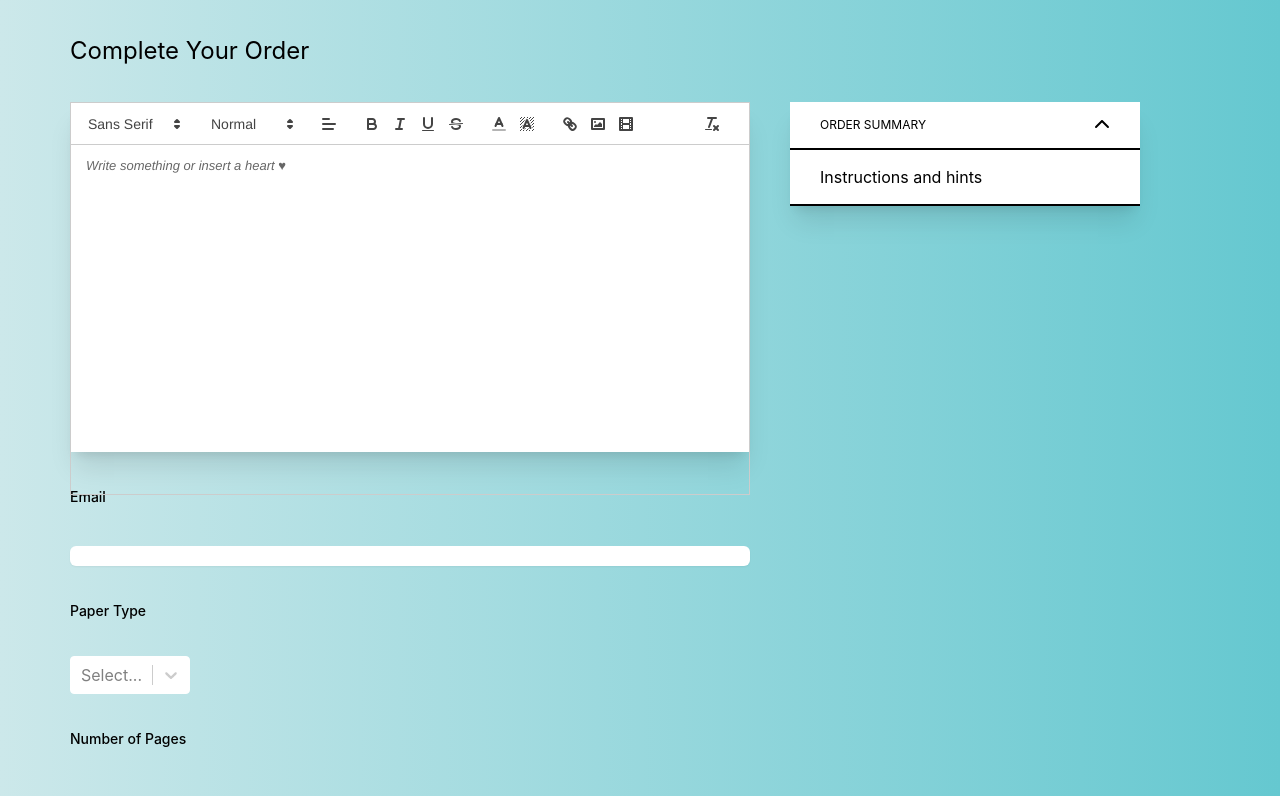
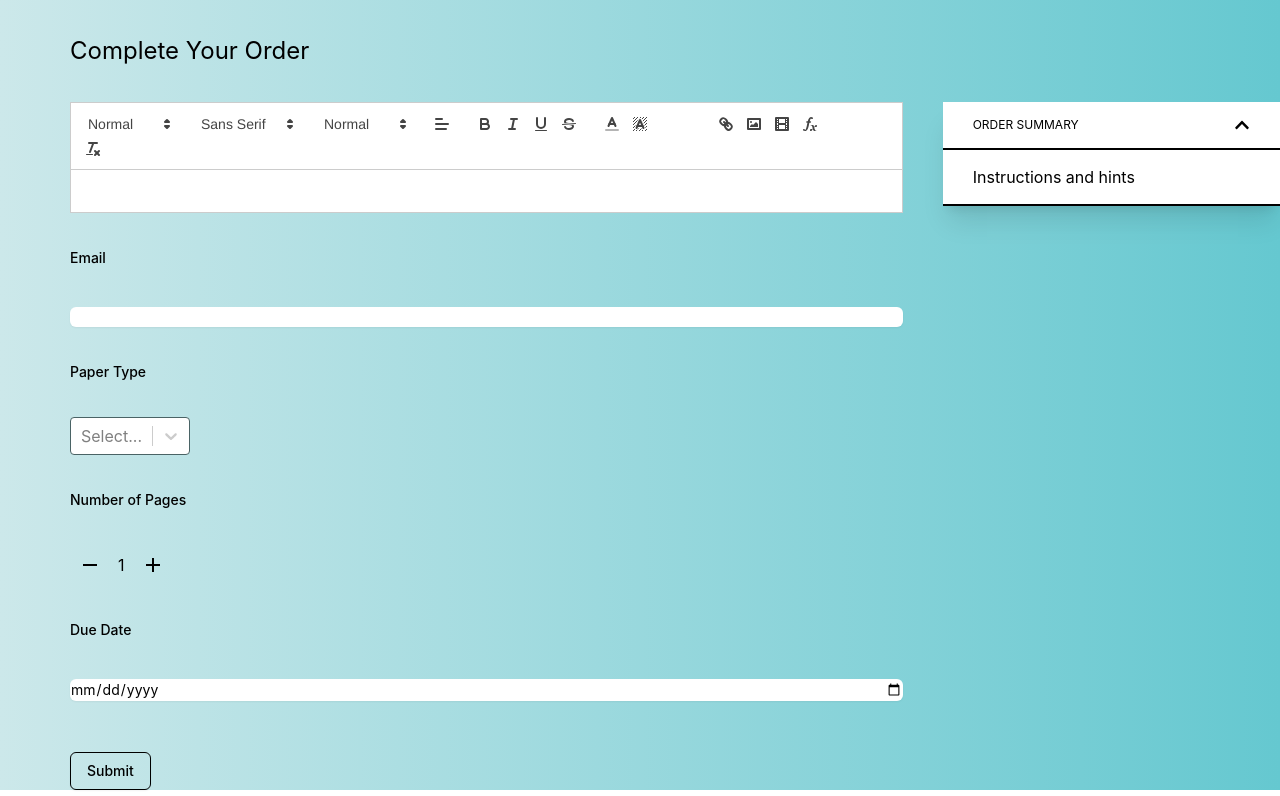
Before and after one commit to Dennis7456/anyday-frontend, a React (Create React App) app: page /complete-registration in a window 1280 px wide. Shown: the top 796 px of the page. Built offline with nearby package versions, Linux system fonts and the light colour scheme.

Commit message:
build: complete your order

```diff
--- a/package.json
+++ b/package.json
@@ -22,6 +22,8 @@
     "framer-motion": "^11.3.2",
     "graphql": "^16.8.1",
     "js-cookie": "^3.0.5",
+    "quill": "^2.0.2",
+    "quill-delta": "^5.1.0",
     "react": "^18.2.0",
     "react-dom": "^18.2.0",
     "react-helmet": "^6.1.0",
--- a/src/pages/CompleteRegistration/CompleteRegistration.css
+++ b/src/pages/CompleteRegistration/CompleteRegistration.css
@@ -1,5 +1,5 @@
-.editor-container {
-    max-width: 100%; /* Ensure it does not exceed the container's width */
-    overflow-wrap: break-word; /* Wrap long words to prevent horizontal scrolling */
-    word-wrap: break-word;
-  }
+/* .editor-container {
+  max-width: 100%;
+  overflow-wrap: break-word;
+  word-wrap: break-word;
+} */
--- a/src/pages/CompleteRegistration/CompleteRegistration.tsx
+++ b/src/pages/CompleteRegistration/CompleteRegistration.tsx
@@ -1,27 +1,20 @@
-import React, { useState, useEffect } from 'react'
+import React, { useState, useEffect, useRef } from 'react'
 import Select, { StylesConfig } from 'react-select'
 import ReactQuill from 'react-quill'
 import 'react-quill/dist/quill.snow.css'
 import Icon from '@mdi/react'
-import { FaChevronUp } from 'react-icons/fa6'
-// import { solid, regular } from '@fortawesome/fontawesome-svg-core/import.macro'
-import {
-  mdiPlus,
-  mdiMinus,
-  mdiFileUpload,
-  mdiFormatBold,
-  mdiFormatItalic,
-  mdiFormatUnderline,
-} from '@mdi/js'
+import { FaChevronUp } from 'react-icons/fa'
+import { mdiPlus, mdiMinus } from '@mdi/js'
 import axios from 'axios'
 import { getCookie } from 'src/utils/cookie'
 import './CompleteRegistration.css'
-import Editor from './Editor'
-import 'react-quill/dist/quill.snow.css'
-import { Quill } from 'react-quill'
-// import { FontAwesomeIcon } from '@fortawesome/react-fontawesome';
-import { motion } from 'framer-motion'
+import Delta from 'quill-delta'
+import { AnimatePresence, motion } from 'framer-motion'
 
+// Import Quill
+import Quill from 'quill'
+
+// Define PaperOption and UserData interfaces
 interface PaperOption {
   value: string
   label: string
@@ -46,6 +39,19 @@ const CompleteRegistration: React.FC = () => {
   const [showInstructions, setShowInstructions] = useState(false)
   const [rotate, setRotate] = useState(false)
 
+  const editorRef = useRef<ReactQuill | null>(null)
+
+  const handleFontSizeChange = (value: string | number) => {
+    if (editorRef.current) {
+      const quill = editorRef.current.getEditor()
+      if (value === 'small' || value === 'large' || value === 'huge') {
+        quill.format('size', value)
+      } else {
+        quill.format('size', false) // Remove font size
+      }
+    }
+  }
+
   const paperOptions: PaperOption[] = [
     { value: 'essay', label: 'Essay (any type)' },
     { value: 'admission_essay', label: 'Admission essay' },
@@ -57,13 +63,9 @@ const CompleteRegistration: React.FC = () => {
     control: (provided, state) => ({
       ...provided,
       boxShadow: state.isFocused ? '0 0 0 0px var(--focus-color)' : 'none',
-      borderColor: state.isFocused
-        ? 'var(--focus-color)'
-        : 'var(--border-color)',
+      borderColor: state.isFocused ? 'var(--focus-color)' : 'none',
       '&:hover': {
-        borderColor: state.isFocused
-          ? 'var(--focus-color)'
-          : 'var(--border-color)',
+        borderColor: state.isFocused ? 'var(--focus-color)' : 'none',
       },
       backgroundColor: 'var(--input-background)',
       color: 'var(--text-color)',
@@ -122,7 +124,67 @@ const CompleteRegistration: React.FC = () => {
     }
 
     fetchData()
-  }, []) // Empty dependency array ensures this runs once on mount
+  }, [])
+
+  useEffect(() => {
+    if (editorRef.current) {
+      const quill = editorRef.current.getEditor()
+
+      // Custom handler for heart emoji button
+      const customButton = document.createElement('button')
+      customButton.innerHTML = '❤️'
+      customButton.addEventListener('click', () => {
+        const cursorPosition = quill.getSelection()?.index || 0
+        quill.insertText(cursorPosition, '❤️', 'user')
+      })
+
+      const toolbar = quill.getModule('toolbar') as {
+        addHandler: (name: string, handler: () => void) => void
+      }
+      if (toolbar) {
+        toolbar.addHandler('emoji', () => {
+          // const toolbarContainer = toolbar.container;
+          // toolbarContainer.appendChild(customButton);
+          // Use Quill's DOM manipulation to find the toolbar container
+          const toolbarContainer = quill.container
+            .previousSibling as HTMLElement | null
+          const toolbarElement = toolbarContainer?.querySelector('./ql-toolbar')
+
+          // Custom handler for file insert button
+          toolbar.addHandler('file', () => {
+            const input = document.createElement('input')
+            input.setAttribute('type', 'file')
+            input.setAttribute('accept', '*') // Adjust accept attribute as needed
+            input.onchange = () => {
+              const file = input.files?.[0]
+              if (file) {
+                const range = quill.getSelection()
+                if (range) {
+                  const { index } = range
+                  quill.insertEmbed(index, 'file', file.name)
+                }
+              }
+            }
+            input.click()
+          })
+
+          if (toolbarElement) {
+            toolbarElement.appendChild(customButton)
+          }
+        })
+      }
+
+      const select = quill.container.querySelector(
+        '.ql-size select',
+      ) as HTMLSelectElement
+      if (select) {
+        select.addEventListener('change', () => {
+          const selectedValue = select.value
+          handleFontSizeChange(selectedValue)
+        })
+      }
+    }
+  }, [])
 
   const toggleShowInstructions = (): void => {
     if (content.length > 0) {
@@ -130,6 +192,7 @@ const CompleteRegistration: React.FC = () => {
       setShowInstructions(!showInstructions)
     }
   }
+
   const handlePlus = () => {
     setNumberOfPages((prevNumberOfPages) => prevNumberOfPages + 1)
   }
@@ -156,19 +219,6 @@ const CompleteRegistration: React.FC = () => {
     }
   }
 
-  const modules = {
-    toolbar: [
-      [{ font: [] }],
-      [{ header: [1, 2, 3, 4, 5, 6, false] }],
-      [{ align: [] }],
-      ['bold', 'italic', 'underline', 'strike'],
-      [{ color: [] }, { background: [] }],
-      ['link', 'image', 'video'],
-      ['emoji'],
-      ['clean'],
-    ],
-  }
-
   return (
     <div className="registration-container bg-gradient-to-r to-primary from-secondary-container h-full">
       <div className="text-2xl mx-[35px] p-[35px]">Complete Your Order</div>
@@ -178,15 +228,28 @@ const CompleteRegistration: React.FC = () => {
       >
         <div className="ml-[35px] px-[35px]">
           <form onSubmit={handleSubmit} className="">
-            {/* <label className='text-sm font-medium text-gray-700'>More details about your order</label> */}
             <div className="bg-on-primary editor-container">
               <ReactQuill
-                value={content}
-                onChange={setContent}
-                modules={modules}
+                ref={(el) => {
+                  if (el) editorRef.current = el
+                }}
                 theme="snow"
-                className="h-[350px] shadow-xl"
-                placeholder={'Write something or insert a heart ♥'}
+                modules={{
+                  toolbar: {
+                    container: [
+                      [{ size: ['small', false, 'large', 'huge'] }],
+                      [{ font: [] }],
+                      [{ header: [1, 2, 3, 4, 5, 6, false] }],
+                      [{ align: [] }],
+                      ['bold', 'italic', 'underline', 'strike'],
+                      [{ color: [] }, { background: [] }],
+                      ['emoji'], // Add emoji button to toolbar
+                      ['link', 'image', 'video', 'formula'],
+                      [{ insert: 'file' }], // Add file insert option
+                      ['clean'],
+                    ],
+                  },
+                }}
               />
             </div>
             <div className="flex flex-col items-start justify-center gap-[35px] mt-[35px]">
@@ -265,7 +328,6 @@ const CompleteRegistration: React.FC = () => {
             <h3 className="text-xs">ORDER SUMMARY</h3>
             <span>
               <FaChevronUp />
-              {/* <FontAwesomeIcon  size='sm' icon={regular('chevron-up')}/> */}
             </span>
           </div>
           <div
--- a/src/pages/CompleteRegistration/Editor.tsx
+++ b/src/pages/CompleteRegistration/Editor.tsx
@@ -1,115 +1,50 @@
-// Importing helper modules
-import React, { useCallback, useMemo, useRef, useState } from 'react'
+// import React, { useEffect, useRef } from 'react';
+// import Quill, { DeltaStatic } from 'quill';
+// import 'quill/dist/quill.snow.css';
 
-// Importing core components
-import ReactQuill from 'react-quill'
+// // Example type declaration or assertion
+// interface SizeFormat {
+//   whitelist: string[];
+// }
 
-// Importing styles
-import 'react-quill/dist/quill.snow.css'
-import styles from './styles.module.css'
+// const Editor: React.FC = () => {
+//   const editorRef = useRef<HTMLDivElement>(null);
 
-const Editor: React.FC = () => {
-  // Editor state
-  const [value, setValue] = useState<string>('')
+//   useEffect(() => {
+//     if (editorRef.current) {
+//       const quill = new Quill(editorRef.current, {
+//         theme: 'snow',
+//         modules: {
+//           toolbar: [
+//             [{ size: ['extra-small', 'small', 'medium', 'large'] }],
+//             ['bold', 'italic', 'underline', 'strike'],
+//             [{ list: 'ordered' }, { list: 'bullet' }],
+//             ['link', 'image'],
+//             ['clean'],
+//           ],
+//         },
+//       });
 
-  // Editor ref
-  const quillRef = useRef<ReactQuill | null>(null)
+//       // Example custom handler for size
+//       quill.getModule('toolbar').addHandler('size', (value: string) => {
+//         const sizeFormat = quill.getFormat('size') as SizeFormat | undefined;
+//         if (sizeFormat?.whitelist.includes(value)) {
+//           quill.format('size', value);
+//         } else {
+//           quill.format('size', false);
+//         }
+//       });
 
-  // Handler to handle button click
-  const handler = () => {
-    console.log(value)
-  }
+//       // Example registration of custom size format
+//       const Size = Quill.import('formats/size') as SizeFormat;
+//       Size.whitelist = ['extra-small', 'small', 'medium', 'large'];
+//       Quill.register(Size, true);
+//     }
+//   }, []);
 
-  const imageHandler = useCallback(() => {
-    // Create an input element of type 'file'
-    const input = document.createElement('input')
-    input.setAttribute('type', 'file')
-    input.setAttribute('accept', 'image/*')
-    input.click()
+//   return <div ref={editorRef} />;
+// };
 
-    // When a file is selected
-    input.onchange = () => {
-      if (input.files && input.files[0]) {
-        const file = input.files[0]
-        const reader = new FileReader()
+// export default Editor;
 
-        // Read the selected file as a data URL
-        reader.onload = () => {
-          const imageUrl = reader.result
-          const quillEditor = quillRef.current?.getEditor()
-
-          if (quillEditor && typeof imageUrl === 'string') {
-            // Get the current selection range and insert the image at that index
-            const range = quillEditor.getSelection(true)
-            quillEditor.insertEmbed(range.index, 'image', imageUrl, 'user')
-          }
-        }
-
-        reader.readAsDataURL(file)
-      }
-    }
-  }, [])
-
-  const modules = useMemo(
-    () => ({
-      toolbar: {
-        container: [
-          [{ header: [2, 3, 4, false] }],
-          ['bold', 'italic', 'underline', 'blockquote'],
-          [{ color: [] }],
-          [
-            { list: 'ordered' },
-            { list: 'bullet' },
-            { indent: '-1' },
-            { indent: '+1' },
-          ],
-          ['link', 'image'],
-          ['clean'],
-        ],
-        handlers: {
-          image: imageHandler,
-        },
-      },
-      clipboard: {
-        matchVisual: true,
-      },
-    }),
-    [imageHandler],
-  )
-
-  const formats = [
-    'header',
-    'bold',
-    'italic',
-    'underline',
-    'strike',
-    'blockquote',
-    'list',
-    'bullet',
-    'indent',
-    'link',
-    'image',
-    'color',
-    'clean',
-  ]
-
-  return (
-    <div className={styles.wrapper}>
-      <label className={styles.label}>Editor Content</label>
-      <ReactQuill
-        ref={quillRef}
-        className={styles.editor}
-        theme="snow"
-        value={value}
-        formats={formats}
-        modules={modules}
-        onChange={setValue}
-      />
-      <button onClick={handler} className={styles.btn}>
-        Submit
-      </button>
-    </div>
-  )
-}
-
-export default Editor
+export {}
--- a/src/pages/CompleteRegistration/styles.module.css
+++ /dev/null
@@ -1,13 +0,0 @@
-.wrapper {
-    padding: 2rem 3rem;
-  }
-
-  .label {
-    font-size: 1rem;
-    font-weight: 500;
-  }
-
-  .editor {
-    margin-top: 1rem;
-    height: 500px;
-  }
```
Also changed, not shown: src/pages/CompleteRegistration/CustomHeart.tsx (added, +20 -0 lines), src/pages/CompleteRegistration/styles.css (added, +13 -0 lines), 2 other files (tests, documents, lock files or other folders).
